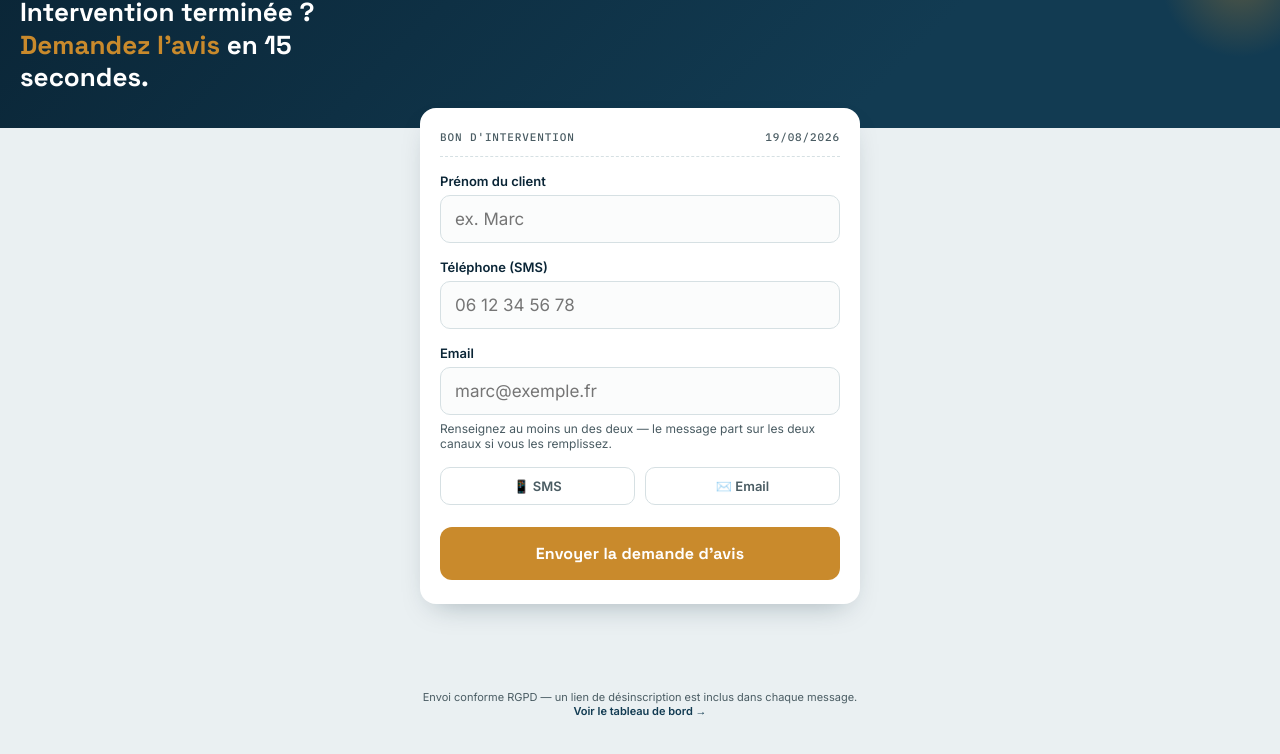
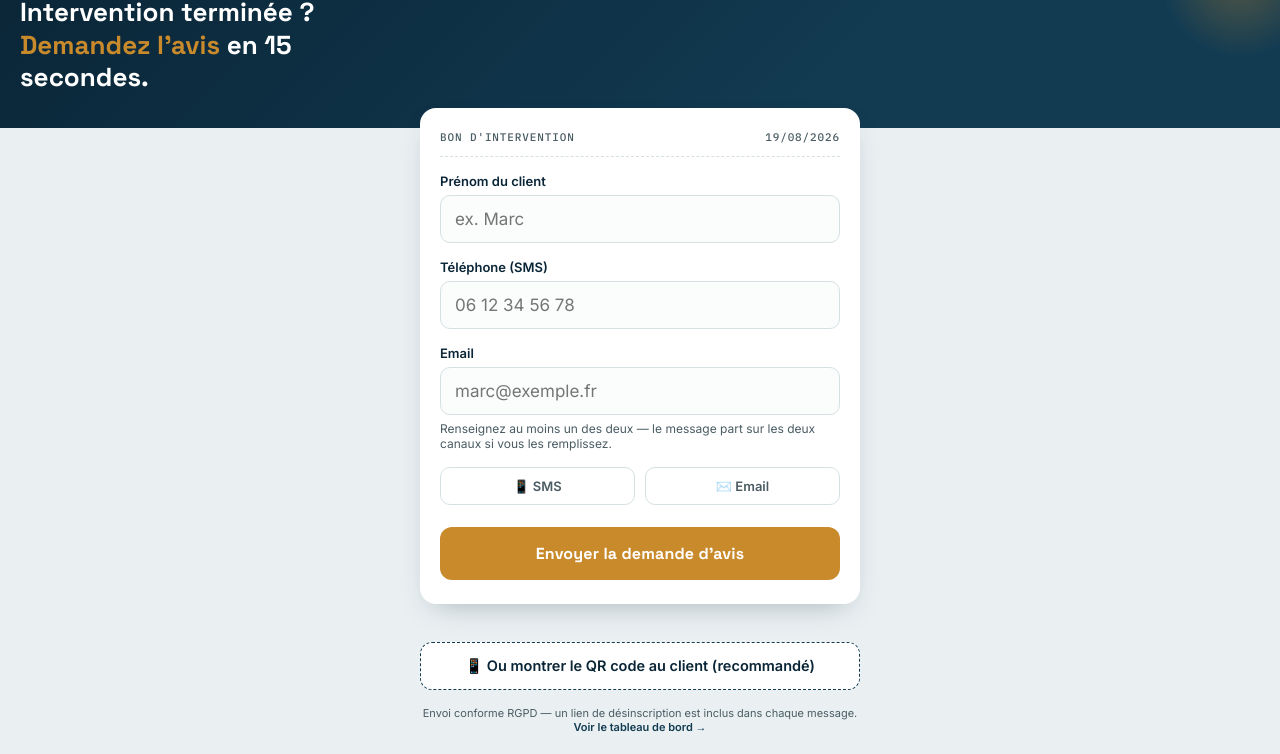
Before and after one commit to kamel2209/DEMO-LOGICIEL, a website: page trigger.html in a window 1280 px wide. Shown: the part 62-816 px from the top of the page. Drawn offline with Linux system fonts and the light colour scheme.

Commit message:
Update trigger.html

```diff
--- a/trigger.html
+++ b/trigger.html
@@ -138,6 +138,22 @@
   button.send:active{transform:scale(0.98);}
   button.send:disabled{background:#C9C2B4;cursor:default;}
 
+  a.qr-link{
+    display:block;
+    max-width:440px;
+    width:calc(100% - 32px);
+    margin:14px auto 0;
+    text-align:center;
+    padding:14px;
+    border-radius:12px;
+    border:1.5px dashed var(--marine);
+    color:var(--marine-deep);
+    font-weight:600;
+    font-size:14.5px;
+    text-decoration:none;
+    background:#fff;
+  }
+
   .status{
     max-width:440px;
     width:100%;
@@ -196,6 +212,8 @@
 
     <button class="send" type="submit" id="sendBtn">Envoyer la demande d'avis</button>
   </form>
+
+  <a href="/" class="qr-link">📱 Ou montrer le QR code au client (recommandé)</a>
 
   <div class="status">
     <div class="toast" id="toast"></div>
```
